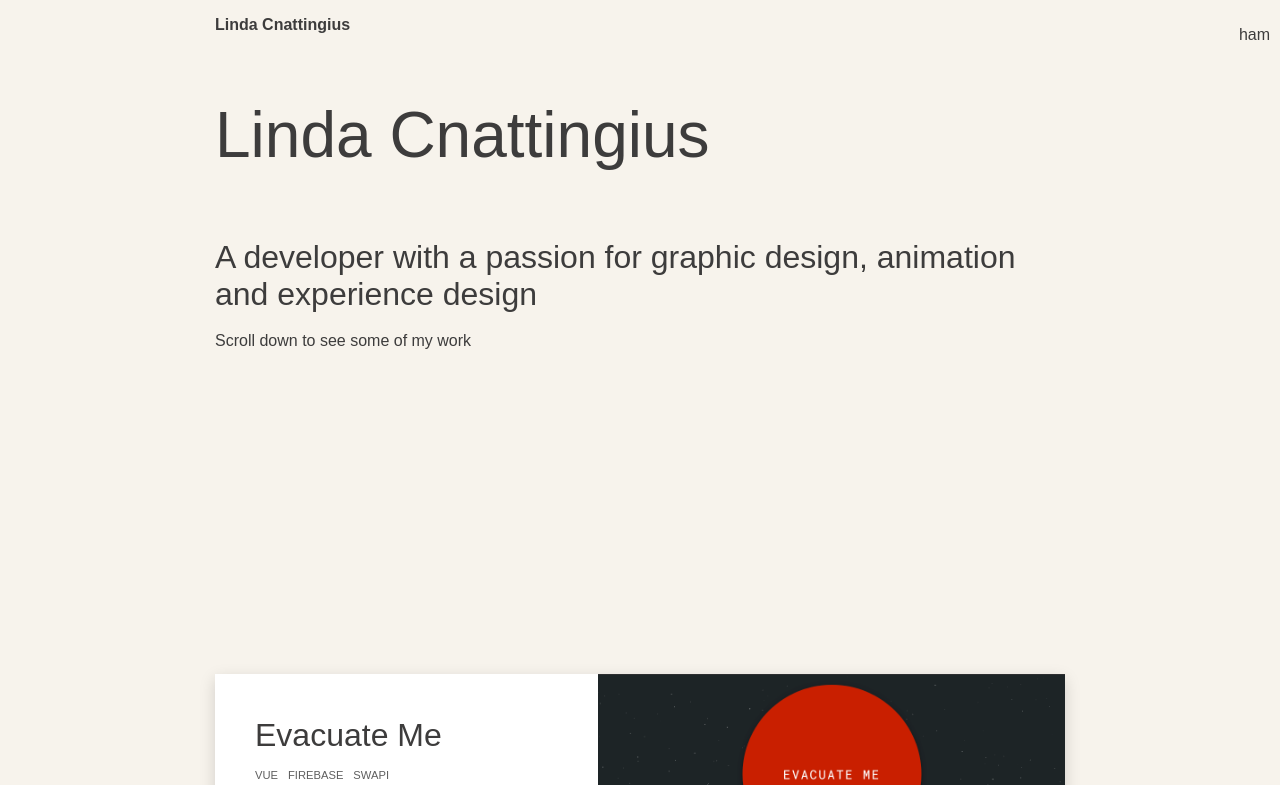
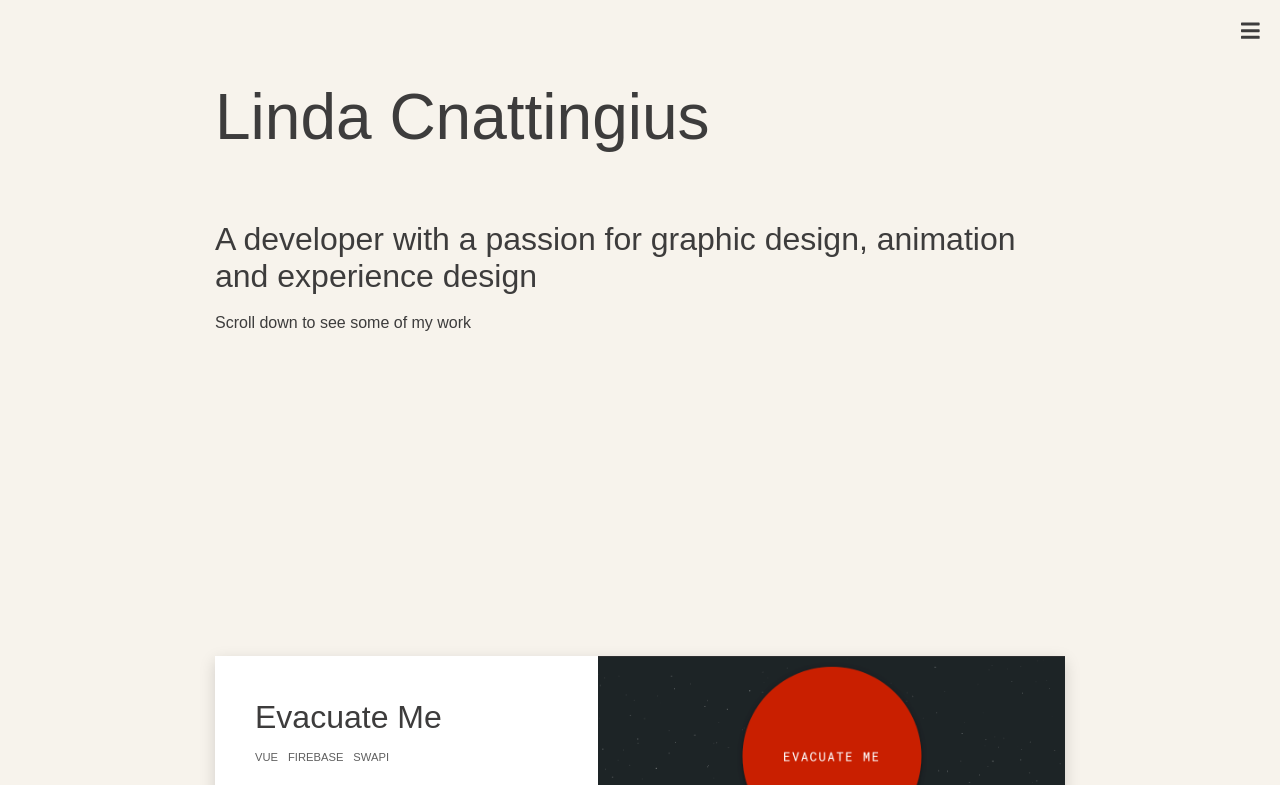
Before and after one commit to lindacnatt/lindacnattingius.se, a Gatsby site: page / in a window 1280 px wide. Shown: the top 785 px of the page. Built offline with nearby package versions, Linux system fonts and the light colour scheme; Gatsby itself is replaced by a stand-in of ours.

Commit message:
add font awesome and fix navbar

```diff
--- a/package.json
+++ b/package.json
@@ -14,6 +14,11 @@
     "test": "echo \"Write tests! -> https://gatsby.dev/unit-testing\" && exit 1"
   },
   "dependencies": {
+    "@fortawesome/fontawesome-svg-core": "^1.2.34",
+    "@fortawesome/free-brands-svg-icons": "^5.15.2",
+    "@fortawesome/free-regular-svg-icons": "^5.15.2",
+    "@fortawesome/free-solid-svg-icons": "^5.15.2",
+    "@fortawesome/react-fontawesome": "^0.1.14",
     "gatsby": "^2.31.1",
     "gatsby-image": "^2.4.19",
     "gatsby-plugin-sass": "^2.3.12",
--- a/src/components/hamburger.js
+++ b/src/components/hamburger.js
@@ -8,8 +8,8 @@ import hamburgerStyles from './hamburger.module.scss'
 const Hamburger = ({ showHam, setShotHam }) => {
     const animation = useSpring({
         opacity: showHam ? 1 : 0,
-        transform: showHam ? `translateY(0)` : `translateY(-200)`,
-        config: config.medium
+        transform: showHam ? `translateY(0)` : `translateY(-200%)`,
+
 
     });
     return (
--- a/src/components/header.js
+++ b/src/components/header.js
@@ -2,6 +2,9 @@ import React from "react"
 import { Link, graphql, useStaticQuery } from 'gatsby'
 import { useState } from 'react';
 import Hamburger from '../components/hamburger'
+import { FontAwesomeIcon } from '@fortawesome/react-fontawesome'
+import { faBars } from '@fortawesome/free-solid-svg-icons'
+
 
 import headerStyles from './header.module.scss'
 
@@ -19,11 +22,10 @@ const Header = () => {
     return (
         <div className={headerStyles.header}>
             <div className={headerStyles.navbar}>
-                <Link className={headerStyles.name} to="/">{data.site.siteMetadata.author}</Link>
-                <p className={headerStyles.hamburger}  onClick={() => setShowHam(!showHam)}>
-                    ham
-                    {/* <Link className={headerStyles.link} activeClassName={headerStyles.activeNavItem} to="../about">About</Link> */}
-                </p>
+                {/* <Link className={headerStyles.name} to="/">{data.site.siteMetadata.author}</Link> */}
+
+                <FontAwesomeIcon icon={faBars} size="lg" className={headerStyles.hamburger}  onClick={() => setShowHam(!showHam)}>
+                </FontAwesomeIcon>
             </div>
             <Hamburger showHam={showHam} setShowHam={setShowHam}></Hamburger>
     </div>
--- a/src/components/header.module.scss
+++ b/src/components/header.module.scss
@@ -28,5 +28,5 @@
     position: fixed;
     top: 0;
     right: 0;
-    padding: 10px;
+    padding: 20px;
 }
```
Also changed, not shown: 1 other file.
